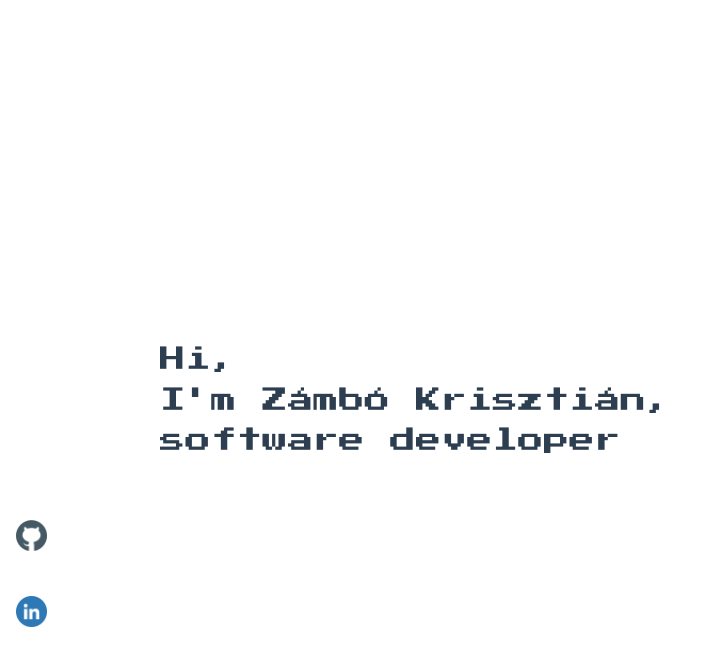
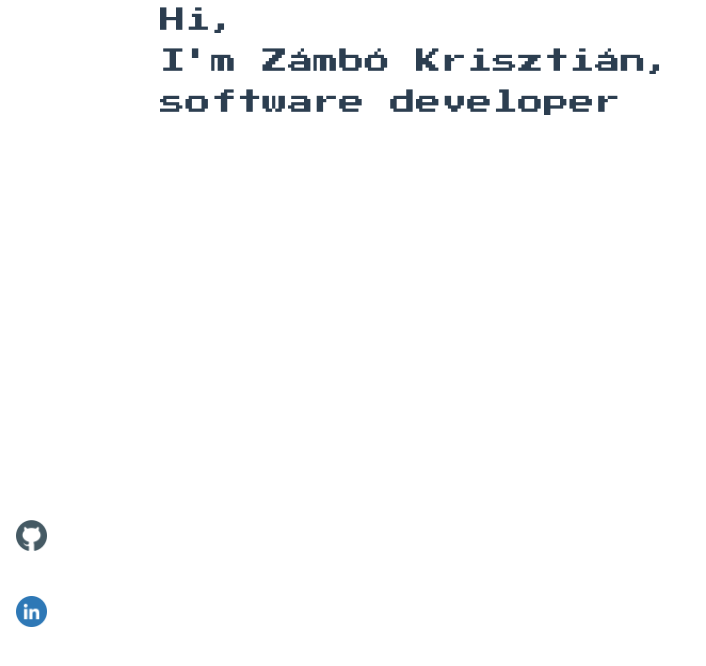
Before and after one commit to green1490/green1490.github.io, a Vue app: page / in a window 1280 px wide. Shown: the top 666 px of the page, without its empty margins (0-706 px from the left). Built offline with nearby package versions, Linux system fonts and the light colour scheme.

Commit message:
remove width attribute

```diff
--- a/src/assets/base.css
+++ b/src/assets/base.css
@@ -60,7 +60,6 @@
 }
 
 body {
-  min-height: 100vh;
   color: var(--color-text);
   background: var(--color-background);
   transition: color 0.5s, background-color 0.5s;
--- a/src/assets/main.css
+++ b/src/assets/main.css
@@ -1,7 +1,6 @@
 @import "./base.css";
 
 #app {
-  max-width: 1280px;
   margin: 0 auto;
   padding: 2rem;
   margin-left: 10%; /* Same as the width of the sidebar */
```
